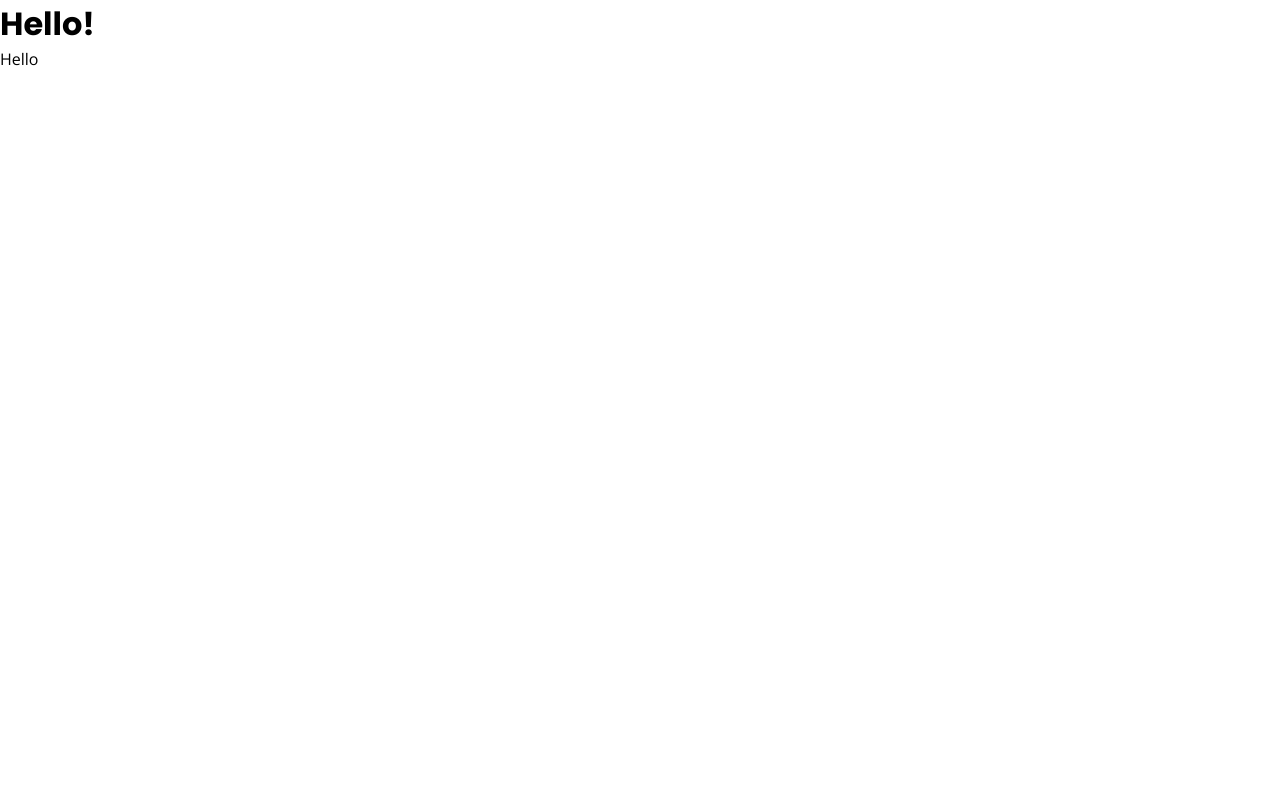
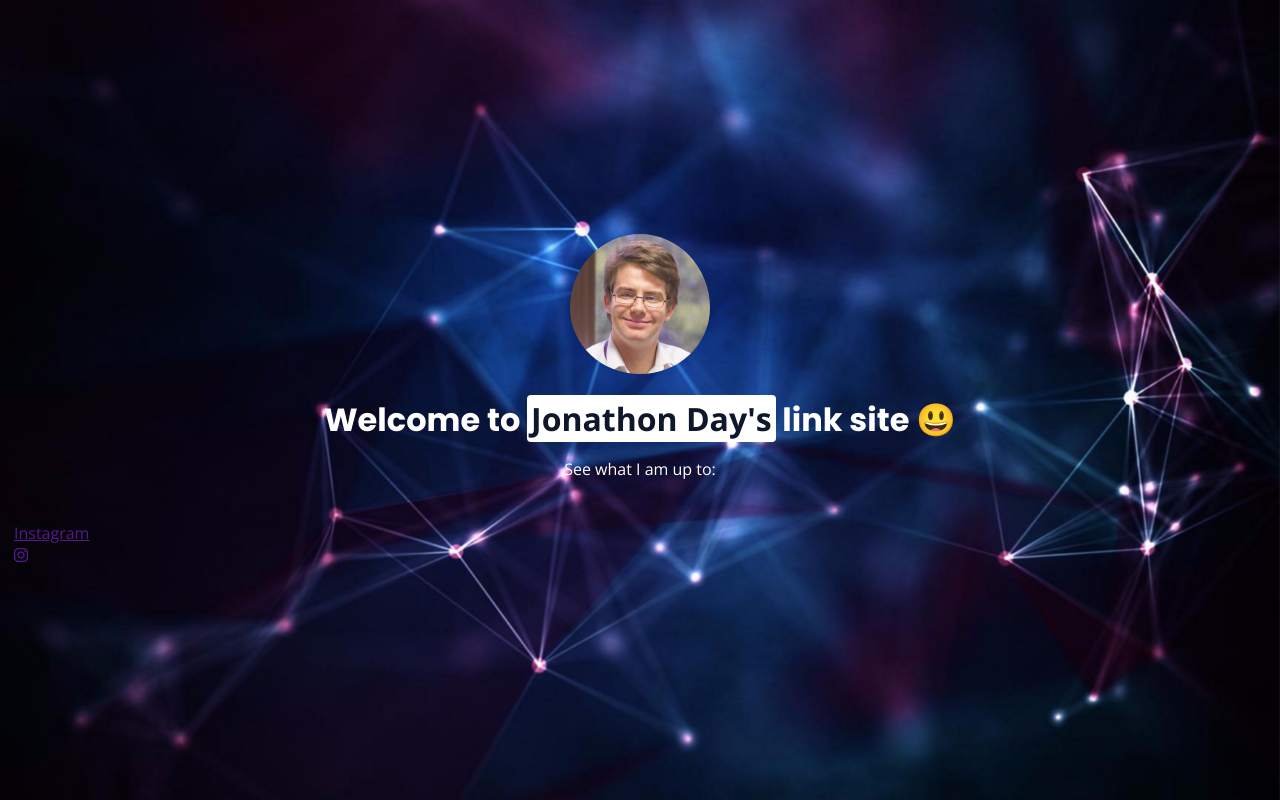
Before and after one commit to jonathonpday/Linktree_clone, a plain HTML site: page index.html in a window 1280 px wide. Drawn offline with nearby package versions, Linux system fonts and the light colour scheme.

Commit message:
Initial stying complete

```diff
--- a/index.html
+++ b/index.html
@@ -21,7 +21,20 @@
     <link rel="stylesheet" href="styles.css" />
   </head>
   <body>
-    <h1>Hello!</h1>
-    <p>Hello</p>
+    <div class="background-image">
+      <img src="./public/background.jpg" alt="bgImg" />
+    </div>
+    <header>
+      <img src="./public/profile_pic.jpg" alt="profile-piccy" />
+      <h1>Welcome to <mark>Jonathon Day's</mark> link site 😃</h1>
+      <p>See what I am up to:</p>
+    </header>
+    <main>
+      <a href="">
+        <div class="link-background"></div>
+        <p>Instagram</p>
+        <i class="fa-brands fa-instagram"></i>
+      </a>
+    </main>
   </body>
 </html>
--- a/styles.css
+++ b/styles.css
@@ -11,3 +11,56 @@ h3,
 .poppins {
   font-family: "Poppins";
 }
+
+body {
+  color: white;
+  position: relative;
+  justify-content: center;
+  gap: 42px;
+  padding: 40px 14px;
+  min-height: 100vh;
+  overflow-y: scroll;
+}
+
+.background-image {
+  position: fixed;
+  top: 0;
+  left: 0;
+  width: 100vw;
+  height: 100vh;
+  z-index: -2;
+}
+
+.background-image img {
+  width: 100%;
+  height: 100%;
+  object-fit: cover;
+}
+
+header {
+  text-align: center;
+  gap: 14px;
+}
+
+body,
+header,
+main,
+.background-image {
+  display: flex;
+  flex-direction: column;
+}
+
+header img {
+  max-width: 140px;
+  width: 100%;
+  margin: 0 auto;
+  border-radius: 100%;
+  padding-bottom: 8px;
+}
+
+header mark {
+  border-radius: 4px;
+  padding: 2px 4px;
+  background: white;
+  color: #0f172a;
+}
```
Also changed, not shown: public/background.jpg (added), public/profile_pic.jpg (added).
